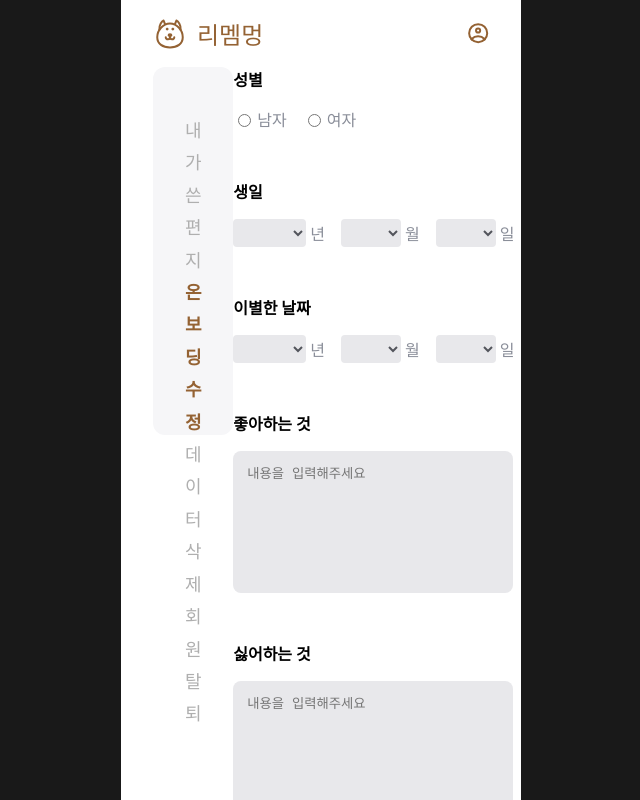
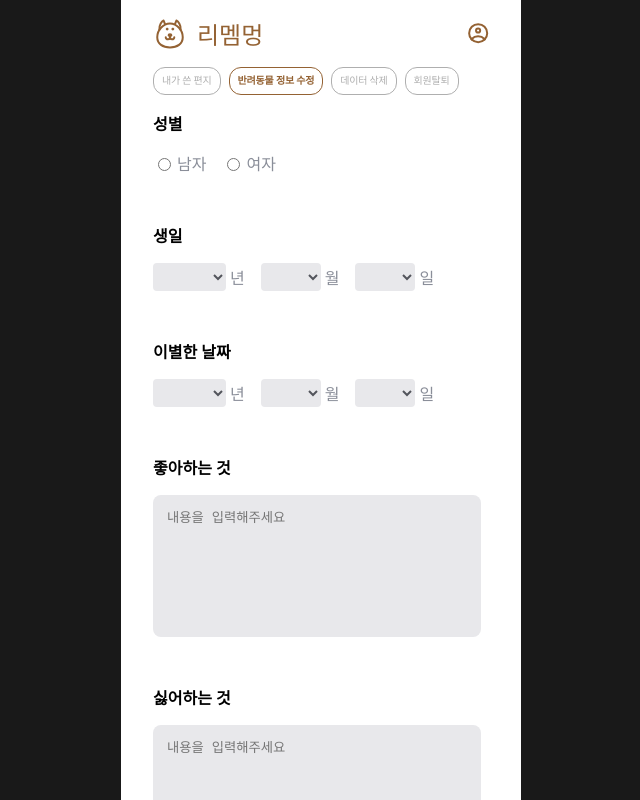
Before and after one commit to JJHyeok13/Rememmung_Mobile, a React (Vite) app: page /mypage/update in a window 1280 px wide. Shown: the top 800 px of the page, without its empty margins (319-959 px from the left). Built offline with nearby package versions, Linux system fonts and the light colour scheme; no server answers; the HTML template or start-up script is replaced by a standard one; a web font is replaced by a local one; what recoil-persist would draw is missing.

Commit message:
feat: 스타일 및 MyPageLayout 수정

```diff
--- a/src/components/myPage/updatePage/styles.tsx
+++ b/src/components/myPage/updatePage/styles.tsx
@@ -2,11 +2,8 @@ import styled from "styled-components";
 
 const styles = {
   TotalInputContainer: styled.div`
-    width: 100%;
-    height: 100vh;
     display: flex;
     flex-direction: column;
-    overflow-y: scroll;
 
     > * {
       margin-bottom: 48px;
--- a/src/layout/MypageLayout.tsx
+++ b/src/layout/MypageLayout.tsx
@@ -11,7 +11,7 @@ const MyPageContainer = styled.div`
   margin: 0 auto;
 
   display: flex;
-  justify-content: space-between;
+  flex-direction: column;
 `;
 
 const MyPageLayout: React.FC = () => {
--- a/src/layout/bottomNavBar/bottomNavBar.tsx
+++ b/src/layout/bottomNavBar/bottomNavBar.tsx
@@ -1,10 +1,5 @@
 import React from "react";
 import { useLocation } from "react-router-dom";
-
-import styles from "./styles";
-
-import BrownHomeIcon from "@assets/navBar/brownHomeIcon.svg";
-import GrayHomeIcon from "@assets/navBar/grayHomeIcon.svg";
 
 import BrownChattingIcon from "@assets/navBar/brownChattingIcon.svg";
 import GrayChattingIcon from "@assets/navBar/grayChattingIcon.svg";
@@ -18,11 +13,15 @@ import GrayLetterIcon from "@assets/navBar/grayLetterIcon.svg";
 import BrownMailBoxIcon from "@assets/navBar/brownMailBoxIcon.svg";
 import GrayMailBoxIcon from "@assets/navBar/grayMailBoxIcon.svg";
 
+import BrownDiaryIcon from "@assets/navBar/brownDiaryIcon.svg";
+import GrayDiaryIcon from "@assets/navBar/grayDiaryIcon.svg";
+
+import styles from "./styles";
+
 const BottomNavBar: React.FC = () => {
   const location = useLocation();
 
   const navItems = [
-    { path: "/main", icon: BrownHomeIcon, grayIcon: GrayHomeIcon, label: "홈" },
     {
       path: "/chat",
       icon: BrownChattingIcon,
@@ -47,6 +46,12 @@ const BottomNavBar: React.FC = () => {
       grayIcon: GrayMailBoxIcon,
       label: "우편함",
     },
+    {
+      path: "/diary",
+      icon: BrownDiaryIcon,
+      grayIcon: GrayDiaryIcon,
+      label: "멍일기",
+    },
   ];
 
   return (
--- a/src/layout/myPageNavBar/myPageNavBar.tsx
+++ b/src/layout/myPageNavBar/myPageNavBar.tsx
@@ -5,7 +5,7 @@ const MyPageNavBar: React.FC = () => {
   return (
     <styles.Container>
       <styles.List to="/mypage/mymail">내가 쓴 편지</styles.List>
-      <styles.List to="/mypage/update">온보딩 수정</styles.List>
+      <styles.List to="/mypage/update">반려동물 정보 수정</styles.List>
       <styles.List to="/mypage/deletedata">데이터 삭제</styles.List>
       <styles.List to="/mypage/delete">회원탈퇴</styles.List>
     </styles.Container>
--- a/src/layout/myPageNavBar/styles.tsx
+++ b/src/layout/myPageNavBar/styles.tsx
@@ -6,21 +6,21 @@ const styles = {
     font-family: "Pretendard";
 
     display: flex;
-    flex-direction: column;
-    justify-content: space-between;
     align-items: center;
-    width: 149px;
-    height: 368px;
-    background-color: #f6f6f8;
     border-radius: 12px;
 
-    padding: 48px 32px;
-    box-sizing: border-box;
+    margin-bottom: 16px;
   `,
   List: styled(NavLink)`
+    border: 1px solid #afafaf;
+    margin-right: 8px;
+
+    padding: 4px 8px;
+    border-radius: 12px;
+
     text-decoration: none;
     color: #afafaf;
-    font-size: 18px;
+    font-size: 10px;
     font-weight: 400;
 
     line-height: 180%;
@@ -36,6 +36,7 @@ const styles = {
     &.active {
       color: #946233;
       font-weight: 600;
+      border: 1px solid #946233;
     }
   `,
 };
--- a/src/pages/myPage/deleteDataPage/styles.tsx
+++ b/src/pages/myPage/deleteDataPage/styles.tsx
@@ -6,7 +6,6 @@ const styles = {
 
     display: flex;
     flex-direction: column;
-    width: 84%;
     margin-left: auto;
   `,
 };
--- a/src/pages/myPage/deleteMemberPage/styles.tsx
+++ b/src/pages/myPage/deleteMemberPage/styles.tsx
@@ -6,7 +6,6 @@ const styles = {
 
     display: flex;
     flex-direction: column;
-    width: 84%;
     margin-left: auto;
   `,
 };
--- a/src/pages/myPage/myMailPage/styles.tsx
+++ b/src/pages/myPage/myMailPage/styles.tsx
@@ -6,18 +6,15 @@ const styles = {
 
     display: flex;
     flex-direction: column;
-    width: 84%;
     margin: 0 auto;
   `,
   ElementBox: styled.div`
     display: flex;
     flex-direction: column;
     justify-content: center;
-    width: 100%;
     height: 551px;
     border-radius: 12px;
     box-sizing: border-box;
-    padding: 32px 16px 32px 32px;
     background-color: #f6f6f8;
     overflow: hidden;
 
--- a/src/pages/myPage/updatePage/styles.tsx
+++ b/src/pages/myPage/updatePage/styles.tsx
@@ -6,22 +6,13 @@ const styles = {
 
     display: flex;
     flex-direction: column;
-    width: 84%;
-    margin: 0 auto;
   `,
   ElementBox: styled.div`
     display: flex;
     flex-direction: column;
-    justify-content: center;
-    width: 100%;
-    height: 551px;
     border-radius: 12px;
-    box-sizing: border-box;
-    padding: 32px 16px 32px 32px;
+
     background-color: #f4f4f4;
-    overflow: hidden;
-
-    margin: 0 auto;
   `,
   LowerContainer: styled.div`
     display: flex;
```
